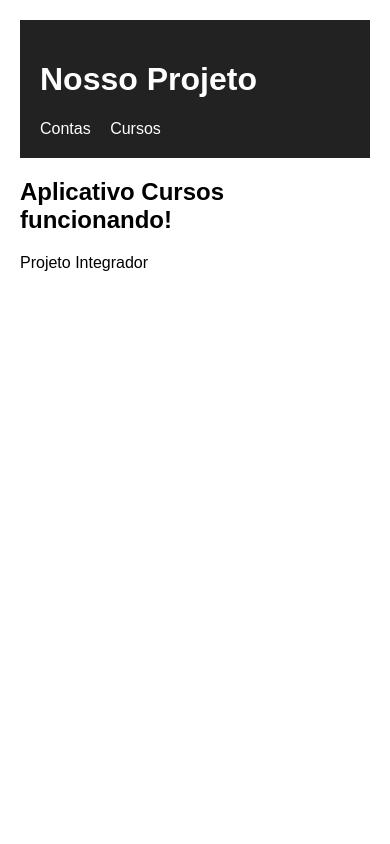
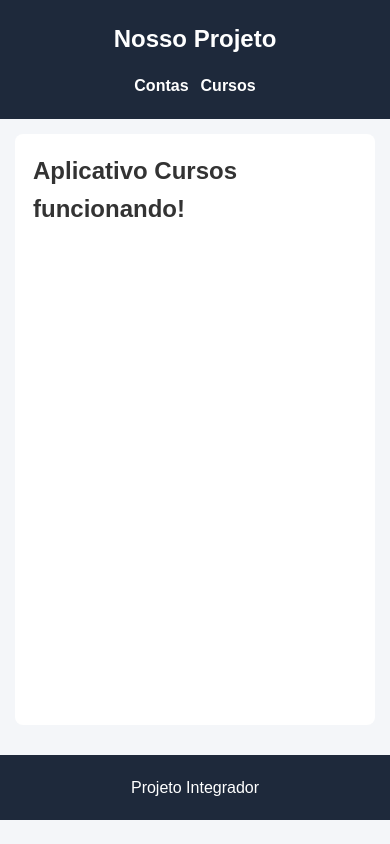
Before and after one commit to Martinzcam/Projeto-Final-PI, a Django app: page /cursos/ in a window 390 px wide. Run offline with Django 5.2, Linux system fonts and the light colour scheme.

Commit message:
Melhora estrutura visual e responsividade do site

```diff
--- a/static/css/style.css
+++ b/static/css/style.css
@@ -1,17 +1,85 @@
+
+/* Configurações gerais */
+* {
+    margin: 0;
+    padding: 0;
+    box-sizing: border-box;
+}
+
 body {
     font-family: Arial, sans-serif;
-    margin: 0;
-    padding: 20px;
+    background-color: #f4f6f9;
+    color: #333;
+    line-height: 1.6;
 }
 
+/* Cabeçalho */
 header {
-    background-color: #222;
+    background-color: #1e293b;
     color: white;
-    padding: 20px;
+    padding: 20px 5%;
+    display: flex;
+    justify-content: space-between;
+    align-items: center;
+    flex-wrap: wrap;
+    gap: 15px;
+}
+
+header h1 {
+    font-size: 24px;
+}
+
+/* Navegação */
+nav {
+    display: flex;
+    gap: 20px;
+    flex-wrap: wrap;
 }
 
 nav a {
     color: white;
-    margin-right: 15px;
     text-decoration: none;
+    font-weight: bold;
+    transition: color 0.3s;
 }
+
+nav a:hover {
+    color: #38bdf8;
+}
+
+/* Conteúdo principal */
+main {
+    max-width: 1100px;
+    min-height: 70vh;
+    margin: 30px auto;
+    padding: 25px;
+    background-color: white;
+    border-radius: 8px;
+}
+
+/* Rodapé */
+footer {
+    background-color: #1e293b;
+    color: white;
+    text-align: center;
+    padding: 20px;
+    margin-top: 30px;
+}
+
+/* Responsividade */
+@media (max-width: 600px) {
+    header {
+        flex-direction: column;
+        text-align: center;
+    }
+
+    nav {
+        justify-content: center;
+        gap: 12px;
+    }
+
+    main {
+        margin: 15px;
+        padding: 18px;
+    }
+}
```
